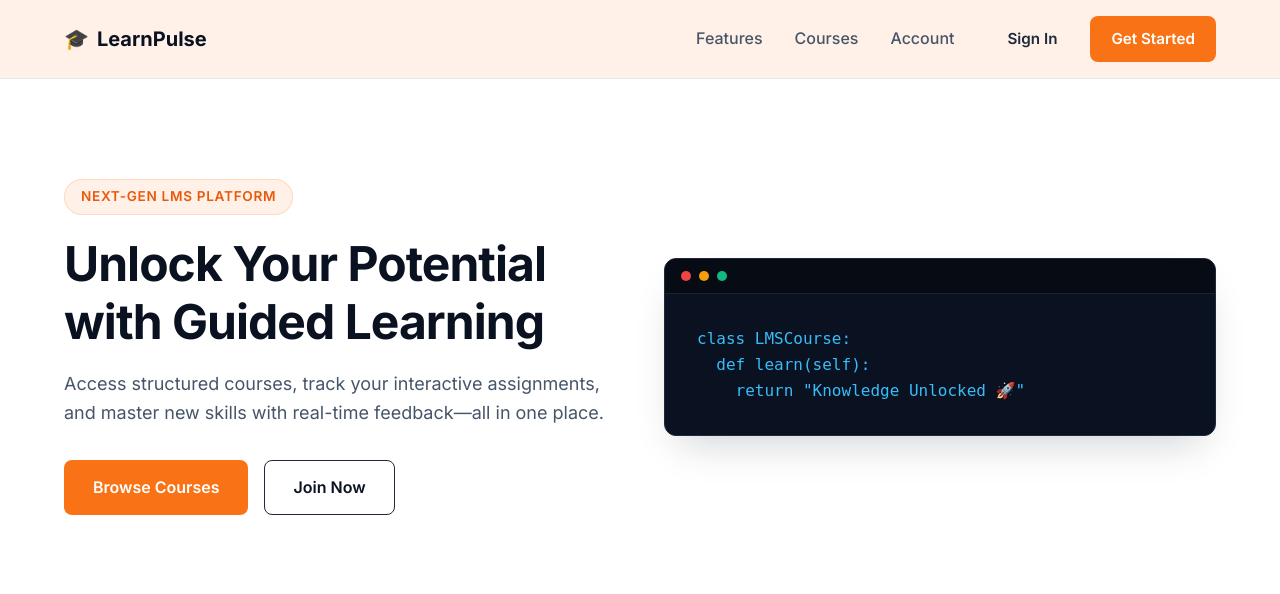
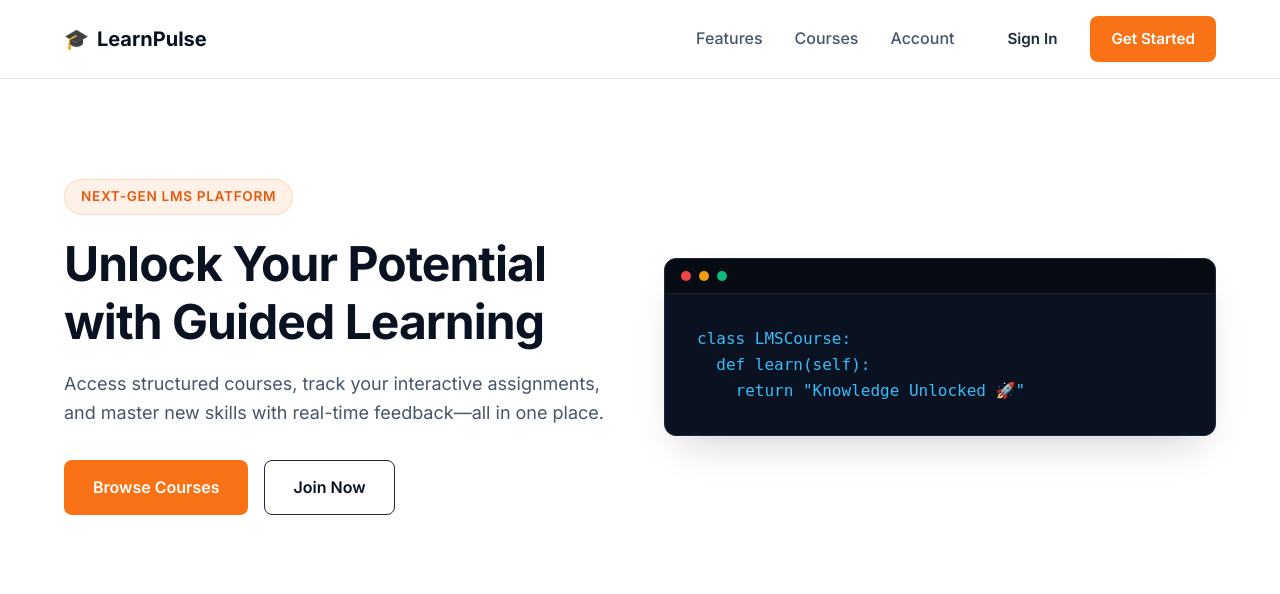
Before and after one commit to CodeWin04/LMS_ETEH, a Python web app: template templates/index.html in a window 1280 px wide. Shown: the top 594 px of the page. Run offline with Jinja, Linux system fonts and the light colour scheme; the template is opened without the code that fills it, so the values that code supplies are empty.

Commit message:
Update index.css

```diff
--- a/static/css/index.css
+++ b/static/css/index.css
@@ -39,7 +39,7 @@ html {
 
 body {
     font-family: 'Inter', -apple-system, BlinkMacSystemFont, "Segoe UI", Roboto, sans-serif;
-    background-color: var(--primary-color);
+    background-color: var(--bg-white);
     color: var(--text-primary);
     line-height: 1.6;
     min-height: 100vh;
```
